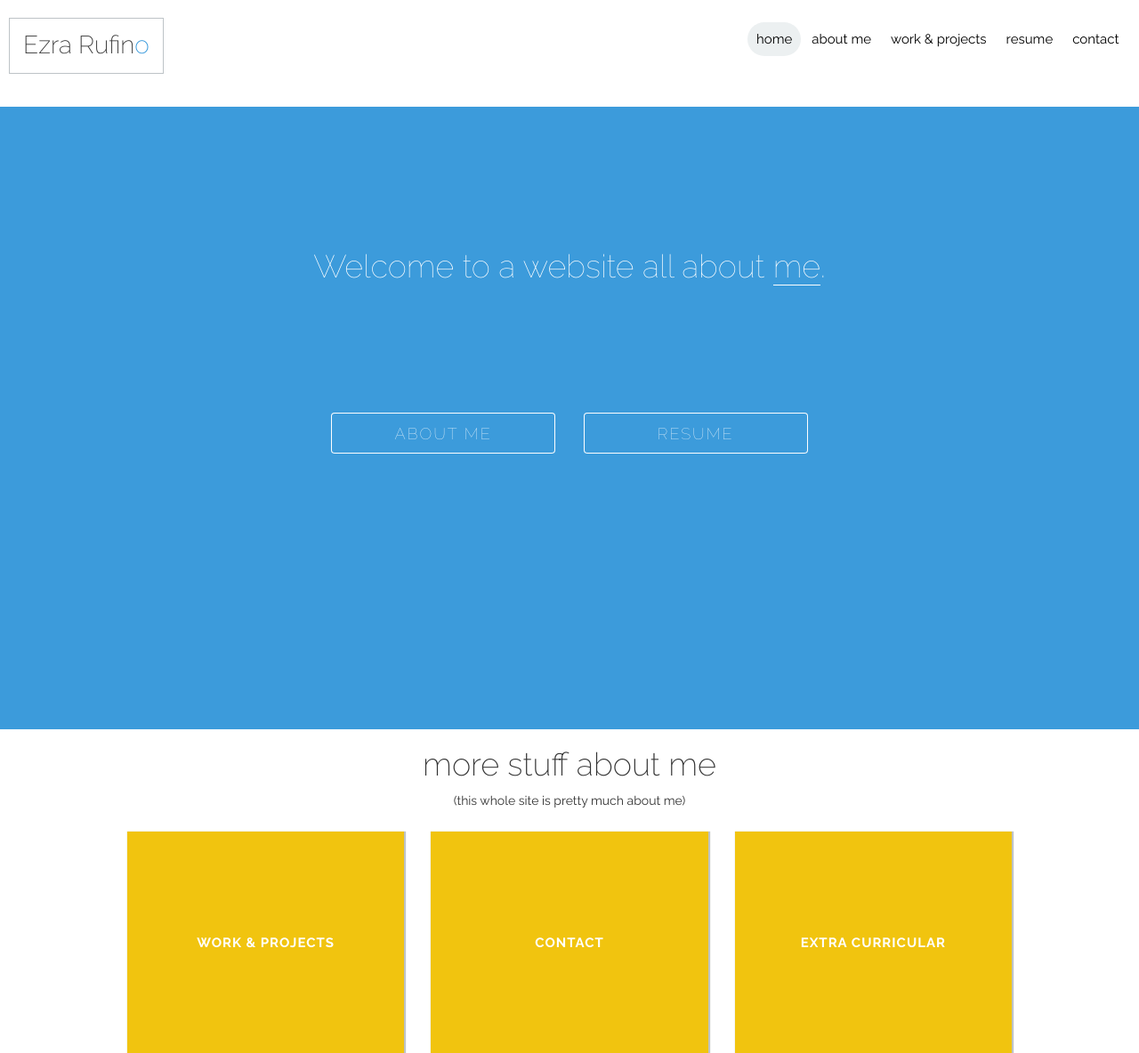
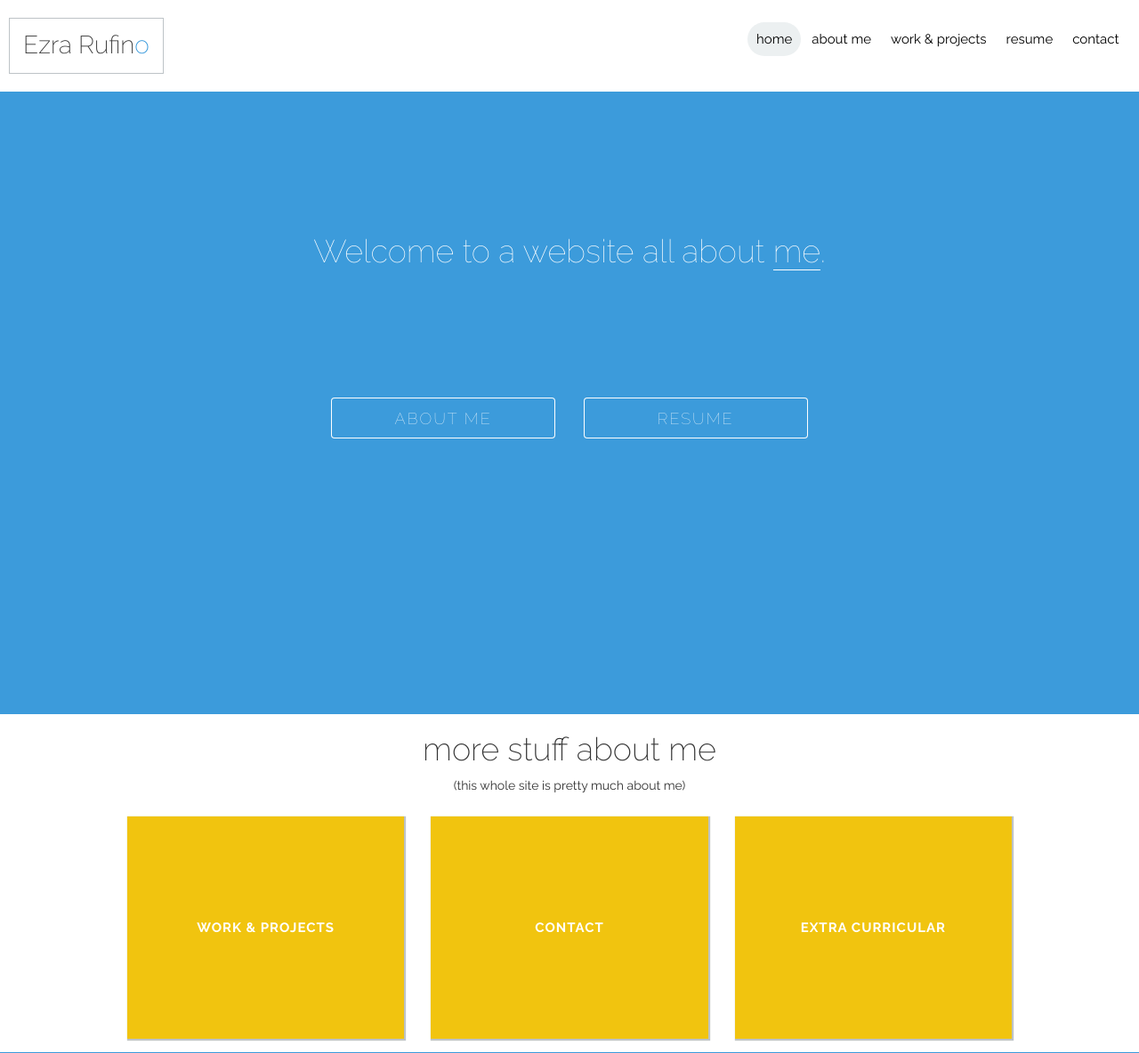
Before and after one commit to erufino/portfolio, a PHP site: page /about.html in a window 1280 px wide. Shown: the top 1184 px of the page at 89% size. Run offline with PHP 8.4, Linux system fonts and the light colour scheme.

Commit message:
updated the extra margin below the header

```diff
--- a/style.css
+++ b/style.css
@@ -38,9 +38,10 @@ THIS IS THE NAVIGATION & LOGO
 
 ******/
 
-/*#header-content {
+#header-content {
 	height: 100px;
-}*/
+	margin-bottom: -17px;
+}
 
 h1.my-name {
 	max-width: 264px;
@@ -106,8 +107,8 @@ THIS IS THE HERO IMAGE
 #header-image {
 	height: calc(100vh - 100px);
 	background-color: #3C9BDB;
-/*	margin-bottom: 45px;
-*/	opacity: 1;
+	opacity: 1;
+	margin-top: -17px;
 }
 
 #hero-text {
@@ -379,6 +380,7 @@ THESE ARE THE FLIP CARDS
 
 #header-content {
 	height: 100px;
+	margin-bottom: -17px;
 }
 }
 
```
